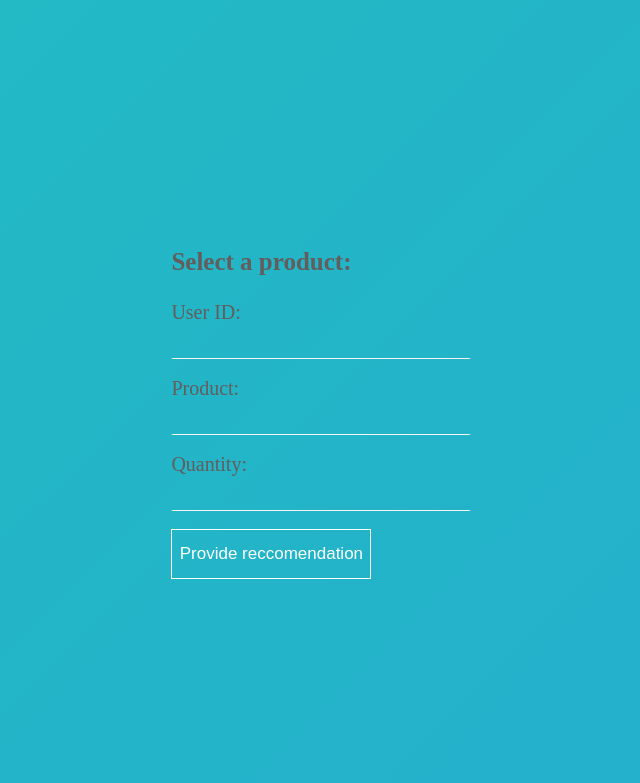
After one commit to manitbaser/Cross_Sell-Up_Sell_Recommender_System, a Flask app: page / in a window 1280 px wide. The commit adds this page. Shown: the top 783 px of the page, without its empty margins (3-643 px from the left). Run offline with Flask 2, Linux system fonts and the light colour scheme; parts of the project's set-up code (start-up, migrations or seed data) failed here and were passed over.

Commit message:
Modified home page UI

```diff
--- a/main_flask.py
+++ b/main_flask.py
@@ -1,14 +1,14 @@
 from flask import Flask, redirect, url_for, request, render_template
 from main import *
 
-app = Flask(__name__, template_folder='template')
+app = Flask(__name__, template_folder='template', static_folder='static', static_url_path='')
 
 @app.route('/success/<user_id>/<user_product>/<user_qty>',methods = ['GET'])
 def success(user_id, user_product, user_qty):
 	ret=main_recommend(int(user_id), int(user_product), float(user_qty))
 	return render_template('results.html', res=ret)
 
-@app.route('/login',methods = ['POST', 'GET'])
+@app.route('/',methods = ['POST', 'GET'])
 def login():
 	if request.method == 'POST':
 		user_id = request.form['nm']
@@ -16,7 +16,7 @@ def login():
 		user_qty = request.form['qty']
 		return redirect(url_for('success',user_id = user_id, user_product=user_product, user_qty=user_qty))
 	else:
-		return render_template('login.html')
+		return render_template('index.html')
 
 if __name__ == '__main__':
    app.run(debug = True)
--- /dev/null
+++ b/static/index.css
@@ -0,0 +1,88 @@
+.product{
+    position: relative;
+    top: 30vh;
+    left: 10vw;
+    width: 20vw;
+    padding-left: 3vw;
+}
+
+
+body {
+	background: linear-gradient(-45deg,  #23a6d5, #23d5ab);
+	background-size: 400% 400%;
+	animation: gradient 15s ease infinite;
+}
+
+@keyframes gradient {
+	0% {
+		background-position: 0% 50%;
+	}
+	50% {
+		background-position: 100% 50%;
+	}
+	100% {
+		background-position: 0% 50%;
+	}
+}
+
+input[type=text]{
+    width: 300px;
+    /* padding: 10px 20px; */
+    padding-top: 5px;
+    padding-bottom: 10px;
+    border-color: transparent;
+    border-bottom: 1px solid whitesmoke;
+    font-size: 15px;
+    background: transparent;
+}
+
+input:focus{
+  outline: none;
+}
+
+input::-webkit-input-placeholder {
+    padding-left: 5px;
+    font-size: 15px;
+    color: whitesmoke;
+}
+
+input:-moz-placeholder { /* Firefox 18- */
+    padding-left: 5px;
+    font-size: 15px;
+    color: whitesmoke;
+}
+
+input::-moz-placeholder {  /* Firefox 19+ */
+    padding-left: 5px;
+    font-size: 15px;
+    color: whitesmoke;
+}
+
+input:-ms-input-placeholder {
+    padding-left: 5px;
+    font-size: 15px;
+    color: whitesmoke;
+}
+
+label{
+    font-size: 20px;
+    /* color: rgb(82, 71, 71); */
+    color: rgb(99, 93, 93);
+    padding-top: 5px;
+}
+input[type=submit] {
+    cursor: pointer;
+    border: 1px solid white;
+    background-color: transparent;
+    height: 50px;
+    width: 200px;
+    color: white;
+    font-size: 17px;
+    /* box-shadow: 0 6px 6px rgba(0, 0, 0, 0.6); */
+}
+
+.form-label{
+    font-size: 25px;
+    color: rgb(99, 93, 93);
+    font-weight: bold;
+}
--- /dev/null
+++ b/template/index.html
@@ -0,0 +1,25 @@
+<html>
+
+<head>
+   <link rel="stylesheet" href="index.css">
+</head>
+
+<body>
+   <div class="product">
+      <p class="form-label">Select a product:</p>
+      <form action="http://localhost:5000/" method="post" >
+         <label for="nm">User ID:</label>
+         <input type="text" name="nm" id="nm" /><br><br>
+         <label for="pr">Product:</label>
+         <input type="text" name="pr" id="pr" /><br><br>
+         <label for="qty">Quantity:</label>
+         <input type="text" name="qty" id="qty" /><br><br>
+         <input type="submit" value="Provide reccomendation" class="btn" />
+      </form>
+   </div>
+   <div id="result">
+
+   </div>
+</body>
+
+</html>
--- a/template/results.html
+++ b/template/results.html
@@ -1,6 +1,8 @@
 <html>
+
 <body>
-      <p>New recommendations based on users using similar product: {{res[0]}}<br>
+	<p>
+		New recommendations based on users using similar product: {{res[0]}}<br>
 		New recommendations based on users in similar location and groupements: {{res[1]}}<br>
 		New recommendations based on similar products: {{res[2]}}<br>
 		Previously ordered products recommendations based on users using similar product: {{res[3]}}<br>
@@ -8,4 +10,5 @@
 		Previously ordered products recommendations based on similar products: {{res[5]}}<br>
 	</p>
 </body>
+
 </html>
```
Also changed, not shown: template/login.html (deleted, +0 -13 lines), main.py (line endings or trailing spaces), 1 other file. Lines whose indentation alone changed are shown as unchanged.
